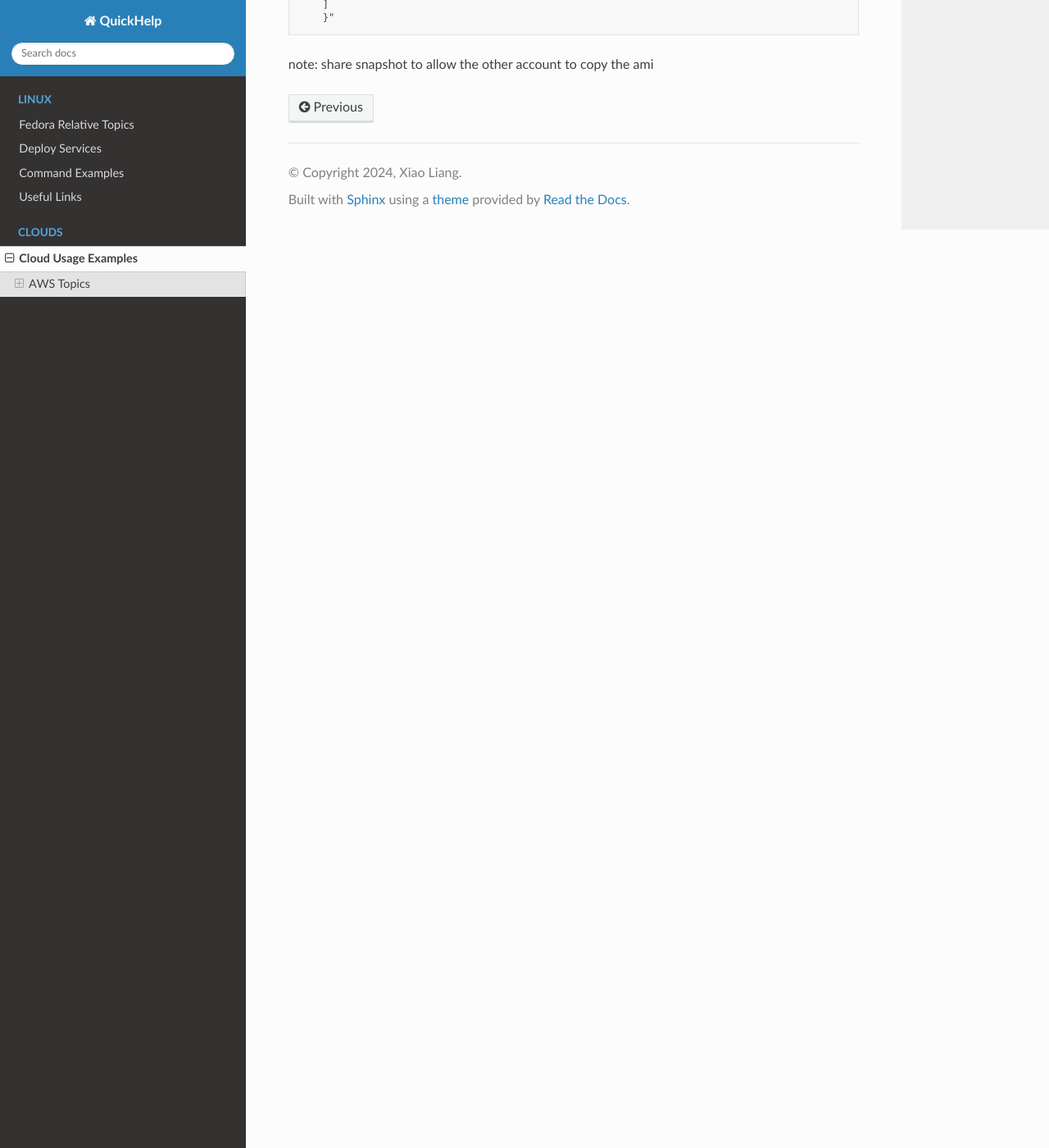
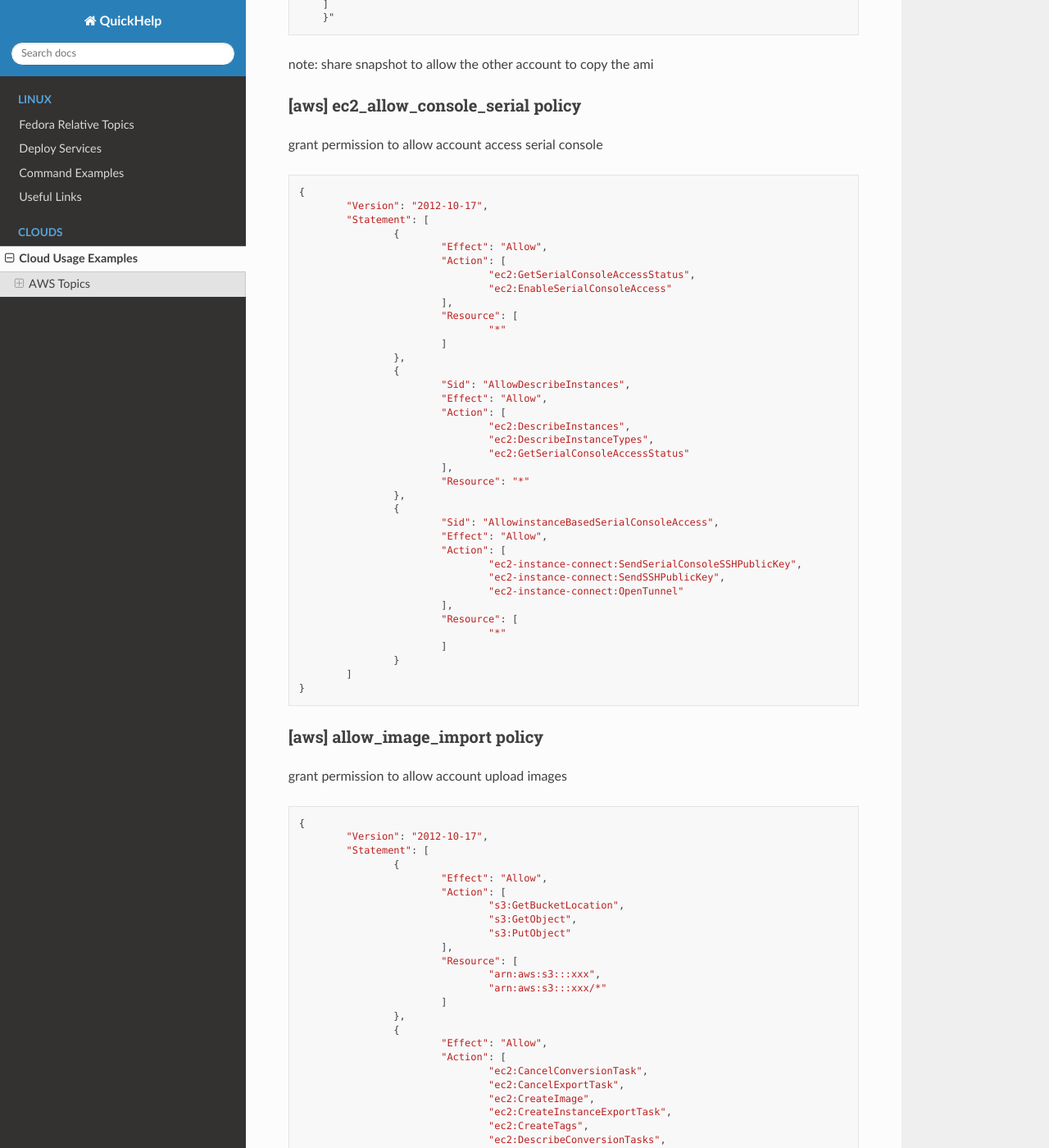
Before and after one commit to liangxiao1/quickhelp, a Sphinx documentation site: the page built from docs/clouds.md, in a window 1280 px wide and 1400 px high, scrolled down 1255 px. Shown: the whole window at 82% size. Built offline with Sphinx 7.4.7 and the Read the Docs theme 2.0.0, drawn with Linux system fonts in a browser that asks for light colours; some of the changed text lies outside the part shown.

Commit message:
add msr-tools and some aws policy templates
Signed-off-by: Xiao Liang <xiliang@redhat.com>

````diff
--- a/docs/clouds.md
+++ b/docs/clouds.md
@@ -61,3 +61,99 @@ $ aws --profile xxx --region us-east-1 ec2 modify-snapshot-attribute --snapshot-
     }"
 ```
 note: share snapshot to allow the other account to copy the ami
+
+### [aws] ec2_allow_console_serial policy
+
+grant permission to allow account access serial console
+```
+{
+	"Version": "2012-10-17",
+	"Statement": [
+		{
+			"Effect": "Allow",
+			"Action": [
+				"ec2:GetSerialConsoleAccessStatus",
+				"ec2:EnableSerialConsoleAccess"
+			],
+			"Resource": [
+				"*"
+			]
+		},
+		{
+			"Sid": "AllowDescribeInstances",
+			"Effect": "Allow",
+			"Action": [
+				"ec2:DescribeInstances",
+				"ec2:DescribeInstanceTypes",
+				"ec2:GetSerialConsoleAccessStatus"
+			],
+			"Resource": "*"
+		},
+		{
+			"Sid": "AllowinstanceBasedSerialConsoleAccess",
+			"Effect": "Allow",
+			"Action": [
+				"ec2-instance-connect:SendSerialConsoleSSHPublicKey",
+				"ec2-instance-connect:SendSSHPublicKey",
+				"ec2-instance-connect:OpenTunnel"
+			],
+			"Resource": [
+				"*"
+			]
+		}
+	]
+}
+```
+
+### [aws] allow_image_import policy
+
+grant permission to allow account upload images
+```
+{
+	"Version": "2012-10-17",
+	"Statement": [
+		{
+			"Effect": "Allow",
+			"Action": [
+				"s3:GetBucketLocation",
+				"s3:GetObject",
+				"s3:PutObject"
+			],
+			"Resource": [
+				"arn:aws:s3:::xxx",
+				"arn:aws:s3:::xxx/*"
+			]
+		},
+		{
+			"Effect": "Allow",
+			"Action": [
+				"ec2:CancelConversionTask",
+				"ec2:CancelExportTask",
+				"ec2:CreateImage",
+				"ec2:CreateInstanceExportTask",
+				"ec2:CreateTags",
+				"ec2:DescribeConversionTasks",
+				"ec2:DescribeExportTasks",
+				"ec2:DescribeExportImageTasks",
+				"ec2:DescribeImages",
+				"ec2:DescribeInstanceStatus",
+				"ec2:DescribeInstances",
+				"ec2:DescribeSnapshots",
+				"ec2:DescribeTags",
+				"ec2:ExportImage",
+				"ec2:ImportInstance",
+				"ec2:ImportVolume",
+				"ec2:StartInstances",
+				"ec2:StopInstances",
+				"ec2:TerminateInstances",
+				"ec2:ImportImage",
+				"ec2:ImportSnapshot",
+				"ec2:DescribeImportImageTasks",
+				"ec2:DescribeImportSnapshotTasks",
+				"ec2:CancelImportTask"
+			],
+			"Resource": "*"
+		}
+	]
+}
+```
````
Also changed, not shown: docs/commands.md (+12 -0 lines), docs/usefullinks.md (+3 -0 lines).
